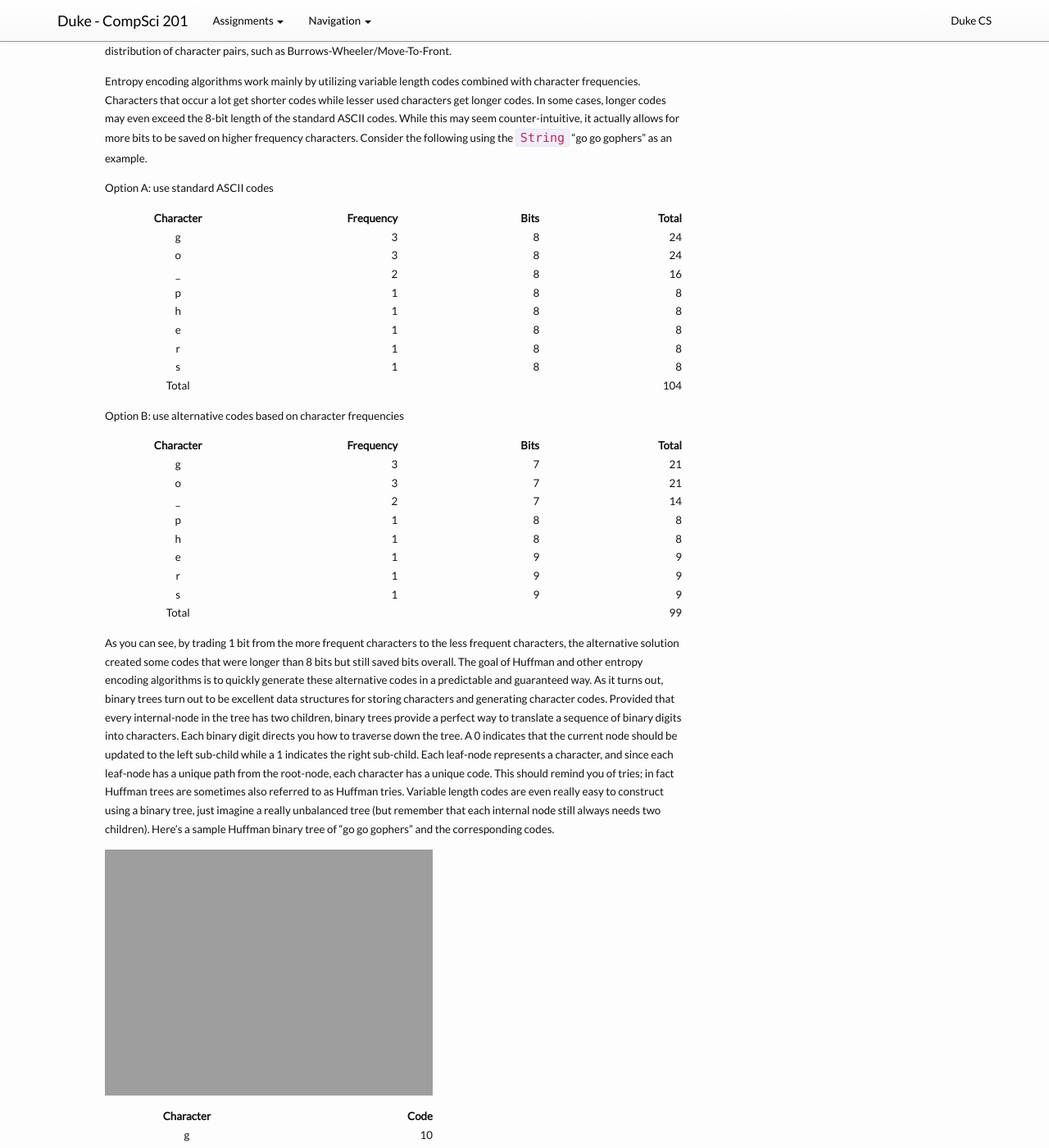
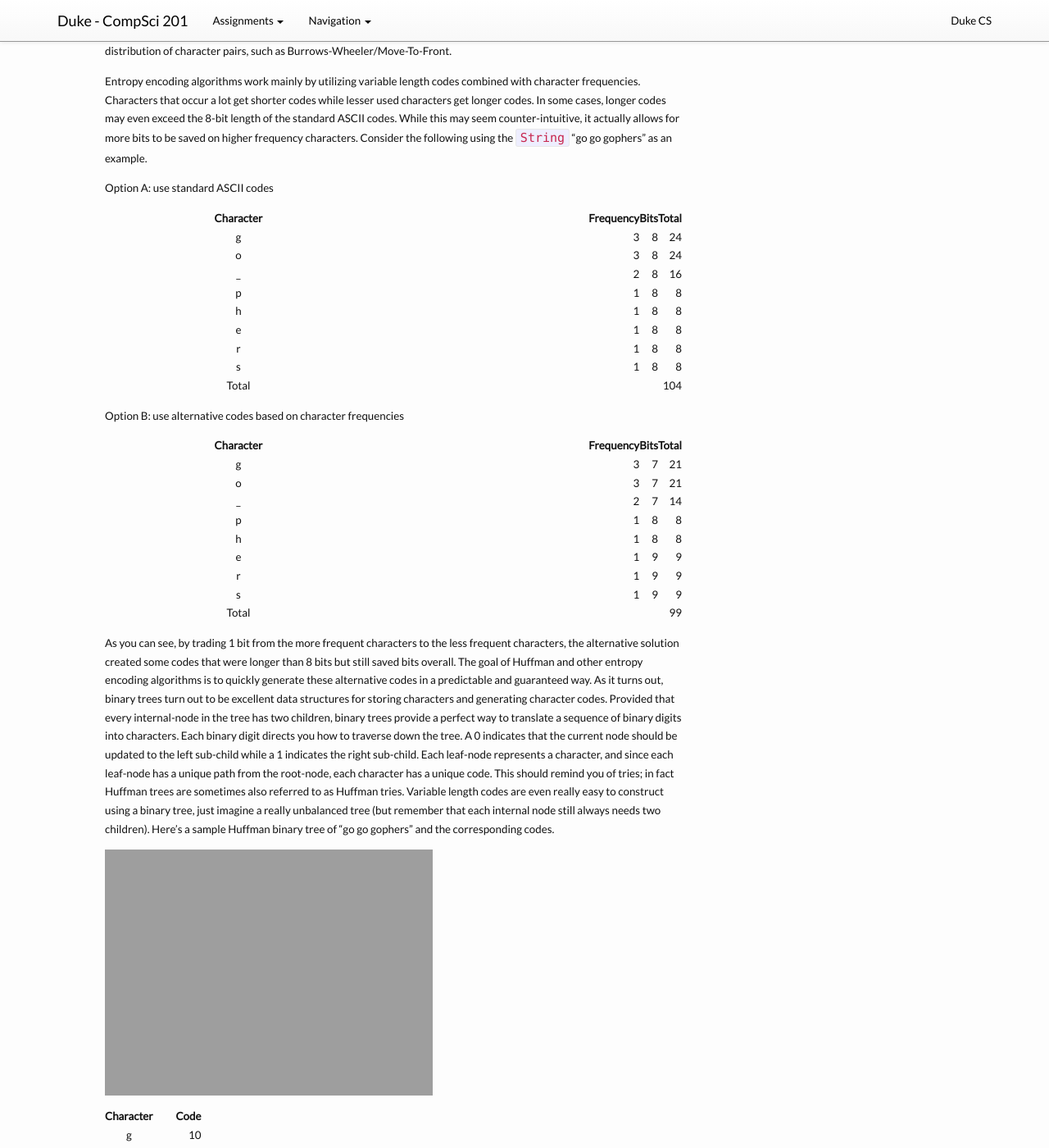
Before and after one commit to compsci201/compsci201.github.io, a Jekyll site: the page built from huffman/2-Algorithm.md, in a window 1280 px wide and 1400 px high, scrolled down 485 px. Shown: the whole window at 82% size. Built offline with Jekyll 4.4.1, drawn with Linux system fonts in a browser that asks for light colours; nearby versions of some CDN libraries.

Commit message:
Update main.scss

```diff
--- a/css/main.scss
+++ b/css/main.scss
@@ -95,7 +95,7 @@ li {
 }
 
 table tr th {
-	width: 200px;
+	width: 50%;
 }
 
 /*navbar customization*/
```
